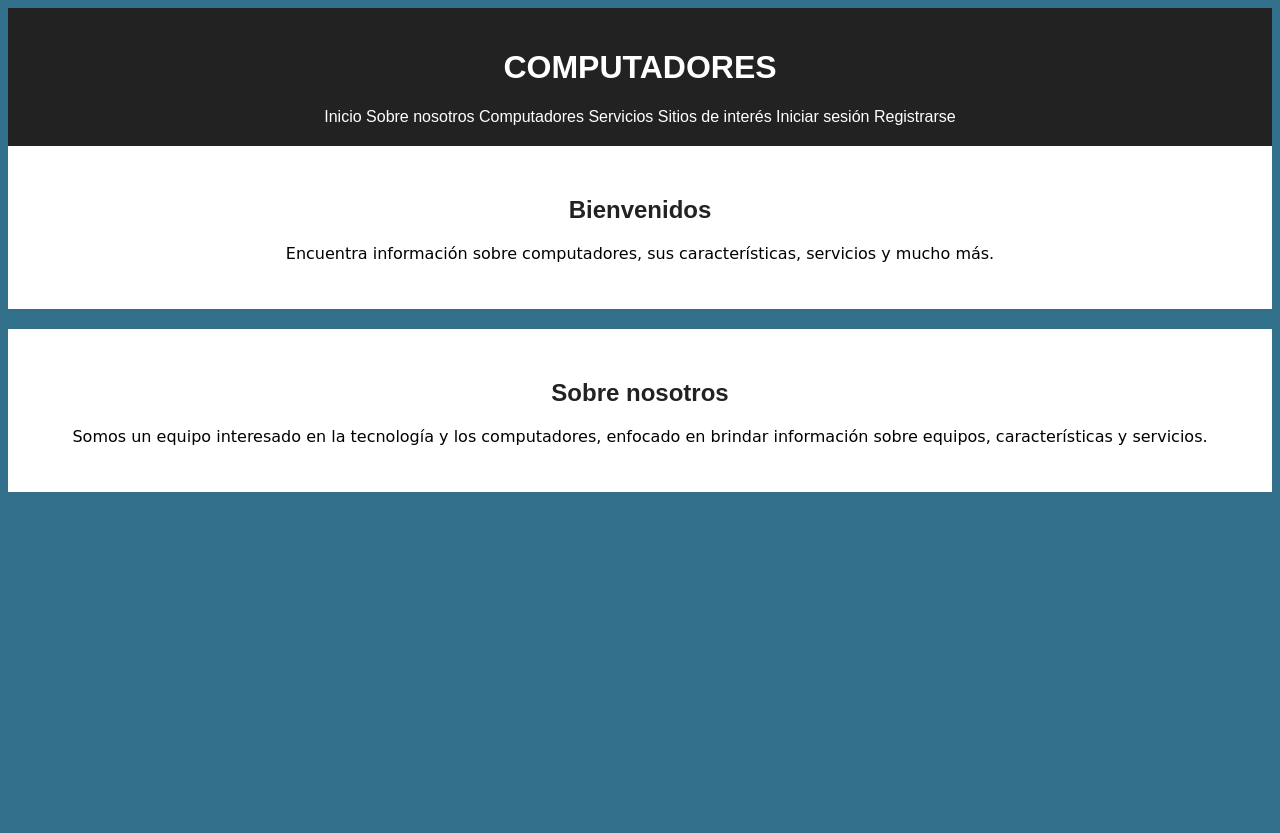
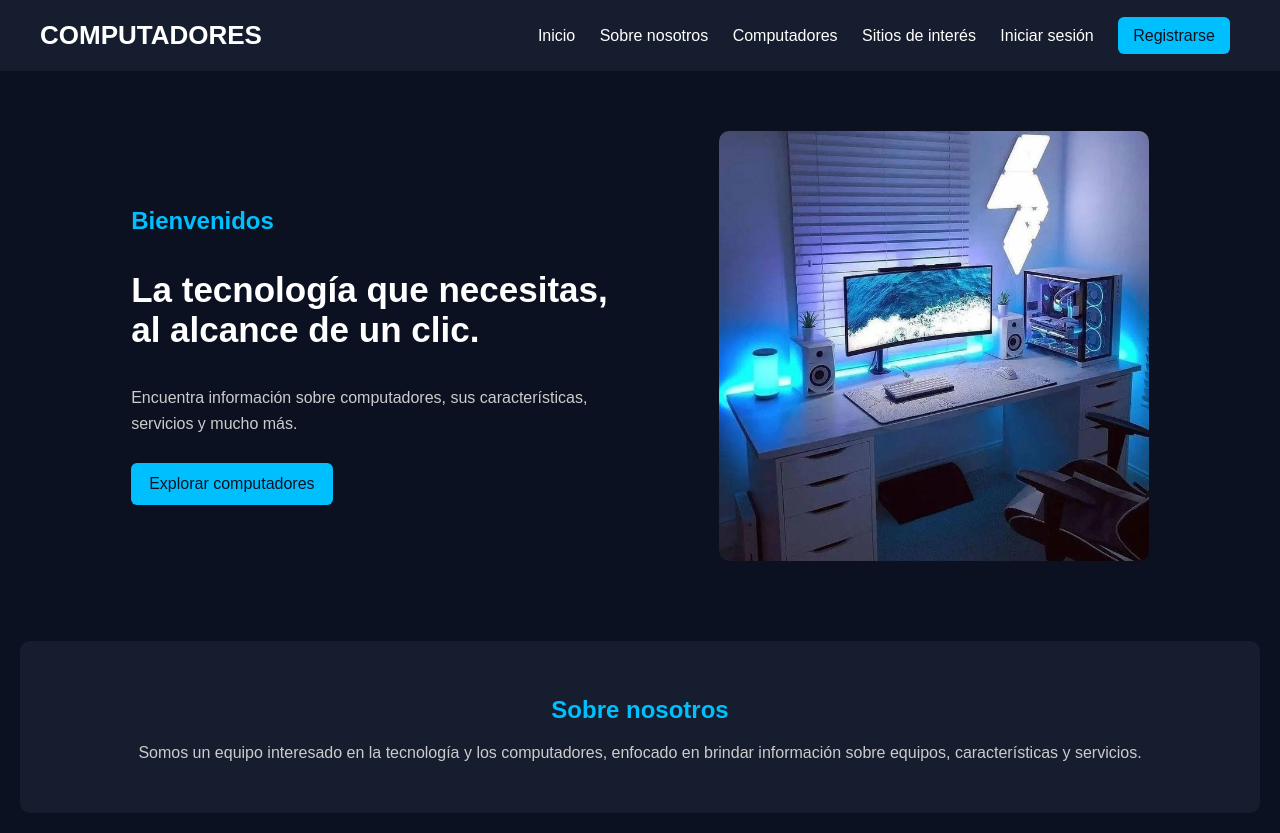
Before and after one commit to CRAZY66cc/LandingPageCSS, a plain HTML site: page index.html in a window 1280 px wide. Before the commit the page ends 800 px from the top, so only its background shows below. Drawn offline with Linux system fonts and the light colour scheme.

Commit message:
Integración y ajustes de páginas HTML y CSS.

```diff
--- a/computadores.css
+++ b/computadores.css
@@ -1,9 +1,25 @@
+header {
+    background-color: #161D2E;
+    padding: 20px 40px;
+    display: flex;
+    justify-content: space-between;
+    align-items: center;
+}
+
+header h1 {
+    margin: 0;
+    font-size: 26px;
+}
+
+header h1 span {
+    color: #00BFFF;
+}
+
 body {
-    background-color: #1C1C1C;
+    background-color: #0B1120;
     color: white;
     font-family: Arial, sans-serif;
     margin: 0;
-    padding: 25px;
 }
 
 h2, h3, h4, h5, h6 {
@@ -78,3 +94,37 @@ button:hover {
     background-color: white;
     transform: scale(1.05);
 }
+
+nav a {
+    color: white;
+    text-decoration: none;
+    position: relative;
+    margin: 0 10px;
+}
+
+.registro {
+    background-color: #00BFFF;
+    color: #0B1120;
+    padding: 10px 15px;
+    border-radius: 6px;
+}
+
+nav a::after {
+    content: "";
+    position: absolute;
+    left: 0;
+    bottom: -5px;
+    width: 100%;
+    height: 2px;
+    background-color: #00bfff;
+    transform: scaleX(0);
+    transition: transform 0.3s ease;
+}
+
+nav a:hover::after {
+    transform: scaleX(1);
+}
+
+nav a:hover {
+    color: #00bfff;
+}
--- a/index.html
+++ b/index.html
@@ -7,32 +7,48 @@
     <link rel="stylesheet" href="styles.css">
 </head>
 <body>
-    <header>
 
+<header>
     <h1>COMPUTADORES</h1>
 
     <nav>
         <a href="#INICIO">Inicio</a>
         <a href="#NOSOTROS">Sobre nosotros</a>
         <a href="computadores.html">Computadores</a>
-        <a href="computadores.html">Servicios</a>
         <a href="sitios.html">Sitios de interés</a>
         <a href="iniciosesion.html">Iniciar sesión</a>
-        <a href="registro.html">Registrarse</a>
+        <a class="registro" href="registro.html">Registrarse</a>
     </nav>
-
 </header>
 
 <main>
+
     <section id="INICIO">
-        <h2>Bienvenidos</h2>
-        <p>Encuentra información sobre computadores, sus características, servicios y mucho más.</p>
+        <div class="contenido-inicio">
+            <h2>Bienvenidos</h2>
+
+            <h3>La tecnología que necesitas,
+            al alcance de un clic.</h3>
+
+            <p>Encuentra información sobre computadores,
+            sus características, servicios y mucho más.</p>
+
+            <a class="explorar" href="computadores.html">
+                Explorar computadores
+            </a>
+        </div>
+
+        <img src="imagenes/setup.jpeg" alt="Computador">
     </section>
 
     <section class="nosotros" id="NOSOTROS">
         <h2>Sobre nosotros</h2>
-        <p>Somos un equipo interesado en la tecnología y los computadores, enfocado en brindar información sobre equipos, características y servicios.</p>
+
+        <p>Somos un equipo interesado en la tecnología
+        y los computadores, enfocado en brindar información
+        sobre equipos, características y servicios.</p>
     </section>
+
 </main>
 
 </body>
--- a/sstyles.css
+++ b/sstyles.css
@@ -1,26 +1,51 @@
-
 body {
-    background-color: #f2f2f2;
+    background-color: #0B1120 ;
+    color: white;
     font-family: Arial;
     margin: 0;
 }
 
+
 header {
-    background-color: #333;
+    background-color: #161D2E;
     color: white;
-    padding: 20px;
-    text-align: center;
+    font-family: Arial, sans-serif;
+    padding: 20px 40px;
+    display: flex;
+    justify-content: space-between;
+    align-items: center;
+    flex-wrap: wrap;
+}
+
+header h1 {
+    margin: 0;
+    font-size: 26px;
+    white-space: nowrap;
 }
 
 nav {
-    background-color: #555;
-    padding: 15px;
+    display: flex;
+    align-items: center;
+    gap: 20px;
+    flex-wrap: wrap;
 }
 
 nav a {
     color: white;
     text-decoration: none;
-    margin: 10px;
+    margin: 0;
+    white-space: nowrap;
+}
+
+nav a:hover {
+    color: #00BFFF;
+}
+
+nav .registro {
+    background-color: #00BFFF;
+    color: #0B1120;
+    padding: 10px 15px;
+    border-radius: 6px;
 }
 
 #INICIO {
@@ -46,6 +71,7 @@ table {
     margin: 20px auto;
     border-collapse: collapse;
     background-color: white;
+    text-align: center;
 }
 
 th {
@@ -57,6 +83,7 @@ th {
 td {
     padding: 10px;
     text-align: center;
+    color: #0066cc;
 }
 
 .imagenes {
--- a/styles.css
+++ b/styles.css
@@ -1,60 +1,104 @@
 body {
-    background-color: #326f8a;
+    background-color: #0B1120;
+    color: white;
+    margin: 0;
+    font-family: Arial, sans-serif;
 }
 
 
 header {
-    background-color: #222;
-    color: white;
-    text-align: center;
-    font-family: Arial, Helvetica, sans-serif;
-    padding: 20px;
+    background-color: #161D2E;
+    padding: 20px 40px;
+    display: flex;
+    justify-content: space-between;
+    align-items: center;
 }
 
-#INICIO {
-    background-color: #ffffff;
-    padding: 30px;
-    text-align: center;
+header h1 {
+    margin: 0;
+    font-size: 26px;
 }
 
-.nosotros {
-    background-color: #ffffff;
-    padding: 30px;
-    margin-top: 20px;
-    text-align: center;
-}
-
-h2 {
-    color: #222;
-    font-family: Arial, sans-serif;
-}
-
-p {
-    font-family: cursive;
+header h1 span {
+    color: #00BFFF;
 }
 
 nav a {
     color: white;
     text-decoration: none;
-    position: relative;
-}
-
-nav a::after {
-    content: "";
-    position: absolute;
-    left: 0;
-    bottom: -5px;
-    width: 100%;
-    height: 2px;
-    background-color: #00bfff;
-    transform: scaleX(0);
-    transition: transform 0.3s ease;
-}
-
-nav a:hover::after {
-    transform: scaleX(1);
+    margin: 0 10px;
 }
 
 nav a:hover {
-    color: #00bfff;
+    color: #00BFFF;
 }
+
+.registro {
+    background-color: #00BFFF;
+    color: #0B1120;
+    padding: 10px 15px;
+    border-radius: 6px;
+}
+
+
+#INICIO {
+    display: flex;
+    justify-content: space-around;
+    align-items: center;
+    padding: 60px 8%;
+    gap: 30px;
+}
+
+.contenido-inicio {
+    max-width: 500px;
+}
+
+#INICIO h2 {
+    color: #00BFFF;
+}
+
+#INICIO h3 {
+    font-size: 35px;
+}
+
+#INICIO p {
+    color: #CCCCCC;
+    line-height: 1.6;
+}
+
+#INICIO img {
+    width: 40%;
+    max-width: 450px;
+    border-radius: 10px;
+}
+
+.explorar {
+    display: inline-block;
+    background-color: #00BFFF;
+    color: #0B1120;
+    padding: 12px 18px;
+    border-radius: 6px;
+    text-decoration: none;
+    margin-top: 10px;
+}
+
+.explorar:hover {
+    background-color: white;
+}
+
+
+.nosotros {
+    background-color: #161D2E;
+    text-align: center;
+    padding: 35px;
+    margin: 20px;
+    border-radius: 10px;
+}
+
+.nosotros h2 {
+    color: #00BFFF;
+}
+
+.nosotros p {
+    color: #CCCCCC;
+}
```
Also changed, not shown: computadores.html (+14 -1 lines), iniciosesion.html (+5 -4 lines), registro.html (+5 -2 lines), sitios.html (+5 -2 lines), imagenes/setup.jpeg (added).
